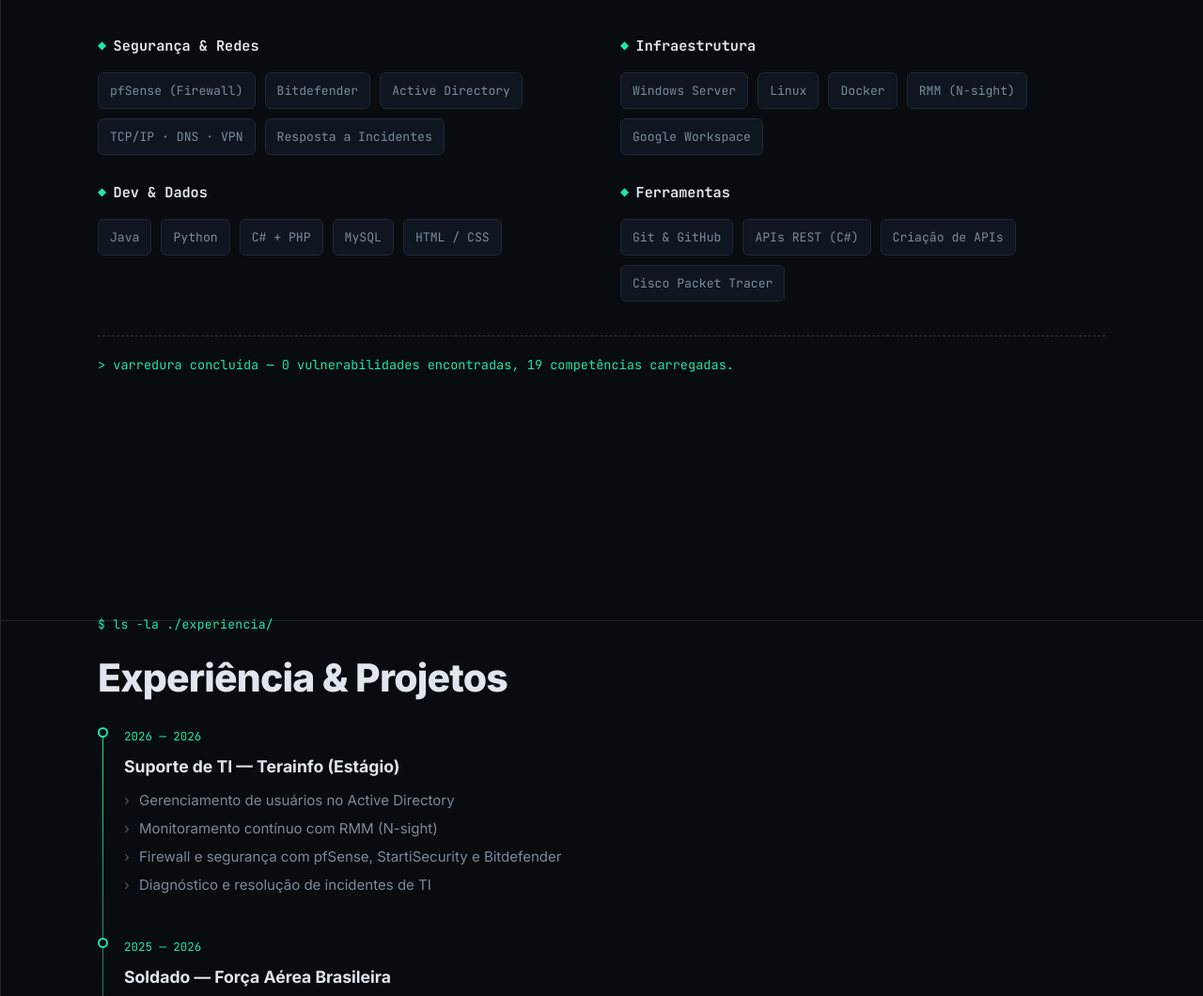
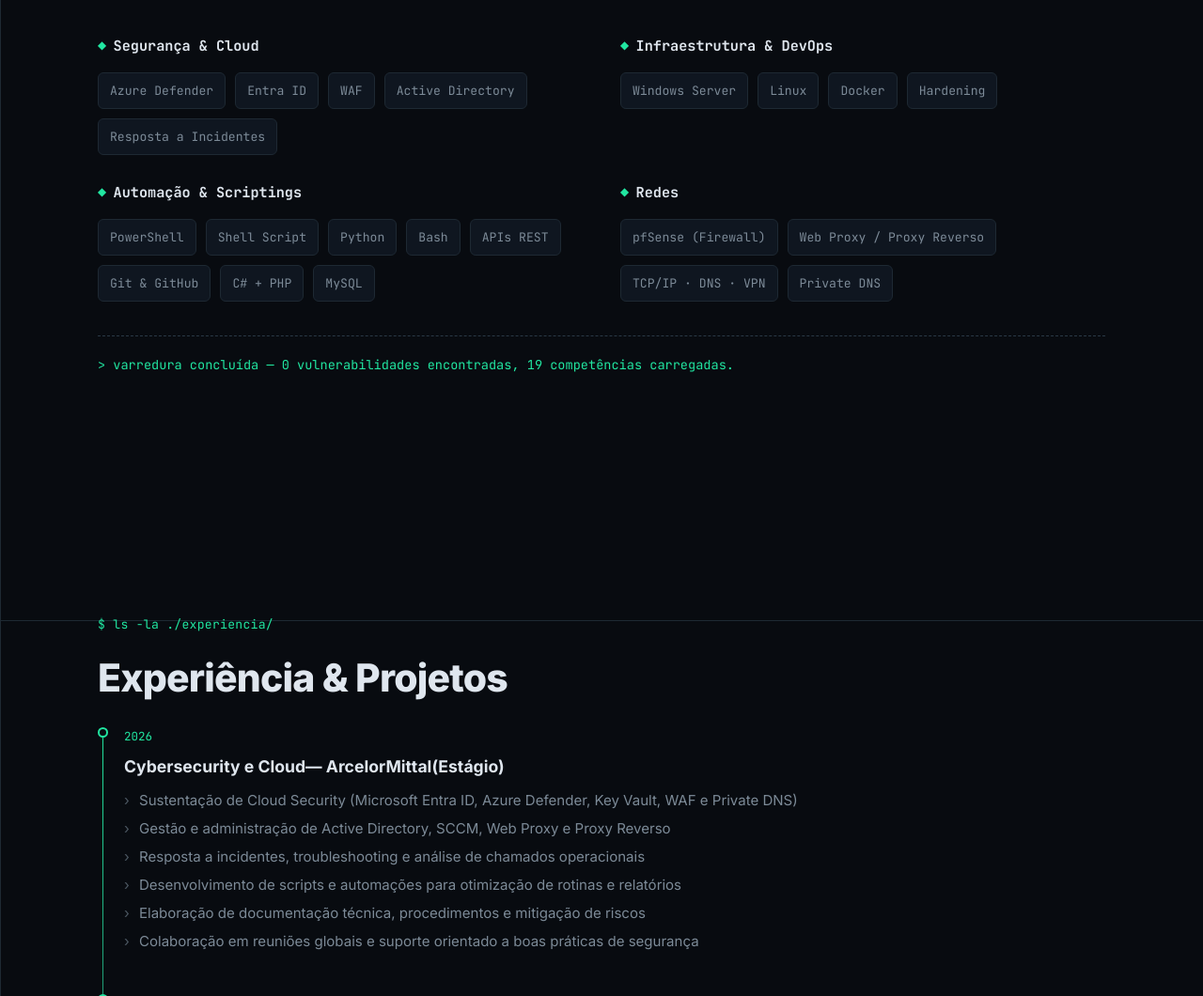
Before and after one commit to Phreis13/meu-portfolio, a plain HTML site: page index.html in a window 1280 px wide. Shown: the part 1740-2800 px from the top of the page at 94% size. Drawn offline with Linux system fonts and the light colour scheme.

Commit message:
Revise portfolio for Cybersecurity focus
Updated the portfolio to reflect a focus on Cybersecurity, including changes to the title, roles, descriptions, and skills. Added new experience related to Cloud Security and incident response.

```diff
--- a/index.html
+++ b/index.html
@@ -3,7 +3,7 @@
 <head>
 <meta charset="UTF-8">
 <meta name="viewport" content="width=device-width, initial-scale=1.0">
-<title>Pedro Reis — Suporte & Segurança de TI</title>
+<title>Pedro Reis — Cybersecurity</title>
 <meta name="description" content="Portfólio de Pedro Reis — Técnico de TI focado em Cybersecurity, Redes e Infraestrutura.">
 <link rel="preconnect" href="https://fonts.googleapis.com">
 <link rel="preconnect" href="https://fonts.gstatic.com" crossorigin>
@@ -16,7 +16,7 @@
 
 <header class="nav" id="nav">
   <div class="nav__inner">
-    <a href="#home" class="nav__logo">PR<span class="nav__logo-cursor">_</span></a>
+    <a href="#home" class="nav__logo">C:\Users\PEDRO><span class="nav__logo-cursor">_</span></a>
     <nav class="nav__links" id="navLinks">
       <a href="#home" class="nav__link" data-link>início</a>
       <a href="#sobre" class="nav__link" data-link>sobre</a>
@@ -50,8 +50,8 @@
       </div>
 
       <h1 class="hero__name">Pedro Reis</h1>
-      <p class="hero__role">Suporte & Segurança de TI <span class="hero__sep">/</span> Redes <span class="hero__sep">/</span> Infraestrutura</p>
-      <p class="hero__desc">Estudante de Ciência da Computação (UNA) e Técnico em Informática, atuando com Active Directory, firewall pfSense, monitoramento e resposta a incidentes. Interessado em construir defesas melhores, um firewall de cada vez.</p>
+      <p class="hero__role">Cybersecurity<span class="hero__sep">/</span> Network & Cloud Security<span class="hero__sep">/</span> SecOps</p>
+      <p class="hero__desc">Atuo na segurança e sustentação de ambientes Cloud e On-Premises, com foco em gestão de Firewalls, WAF, Microsoft Azure (Entra ID, Defender), Active Directory e resposta a incidentes. Focado em automação de processos e mitigação de riscos de rede e infraestrutura. Interessado em construir defesas melhores, um firewall de cada vez.</p>
 
       <div class="hero__actions">
         <a href="#experiencia" class="btn btn--primary">Ver experiência</a>
@@ -69,9 +69,9 @@
     <div class="about__grid">
       <div class="about__text" data-reveal>
         <h2 class="section__title">Sobre mim</h2>
-        <p>Sou técnico em Informática pelo COTEMIG e atualmente curso o 3º período de Ciência da Computação na UNA. Minha rotina gira em torno de manter redes, servidores e usuários seguros — do gerenciamento de Active Directory ao ajuste fino de regras de firewall.</p>
-        <p>Passei pela Força Aérea Brasileira, onde disciplina e atenção a detalhes viraram parte de como eu trabalho. Hoje, como suporte de TI na Terainfo, cuido do dia a dia de segurança: monitoramento com RMM, resposta a incidentes e hardening de endpoints.</p>
-        <p>Meu objetivo é migrar de suporte para uma posição focada 100% em Cybersecurity — SOC, análise de vulnerabilidades ou segurança de redes.</p>
+        <p>Técnico em Informática pelo COTEMIG e estudante de Ciência da Computação na UNA. Atuo diretamente na área de Cybersecurity na ArcelorMittal, garantindo a proteção de redes, infraestruturas híbridas e identidades digitais.</p>
+        <p>Com bagagem na Força Aérea Brasileira, trago a disciplina e o rigor metodológico para a rotina defensiva. Na Terainfo, atuo diretamente na área de Cybersecurity, cuidando da resposta a incidentes, monitoramento contínuo, hardening de endpoints e segurança em nuvem.</p>
+        <p>Meu objetivo é continuar evoluindo como especialista em Segurança da Informação, fortalecendo a postura defensiva de infraestruturas críticas e lidando com desafios complexos de SecOps e Cloud Security.</p>
       </div>
       <aside class="about__facts" data-reveal>
         <div class="fact">
@@ -84,7 +84,7 @@
         </div>
         <div class="fact">
           <span class="fact__label">Foco atual</span>
-          <span class="fact__value">Redes, AD, Firewall & Resposta a Incidentes</span>
+          <span class="fact__value">Cibersecurity e Cloud</span>
         </div>
         <div class="fact">
           <span class="fact__label">Localização</span>
@@ -92,7 +92,7 @@
         </div>
         <div class="fact">
           <span class="fact__label">Idioma</span>
-          <span class="fact__value">Inglês — Intermediário</span>
+          <span class="fact__value">Inglês — Avançado</span>
         </div>
       </aside>
     </div>
@@ -106,45 +106,48 @@
 
     <div class="skills__grid">
       <div class="skillgroup" data-reveal>
-        <h3 class="skillgroup__title"><span class="skillgroup__icon">◆</span> Segurança & Redes</h3>
+        <h3 class="skillgroup__title"><span class="skillgroup__icon">◆</span> Segurança & Cloud</h3>
         <ul class="chiplist" data-chiplist>
-          <li class="chip">pfSense (Firewall)</li>
-          <li class="chip">Bitdefender</li>
+          <li class="chip">Azure Defender</li>
+          <li class="chip">Entra ID</li>
+          <li class="chip">WAF</li>
           <li class="chip">Active Directory</li>
-          <li class="chip">TCP/IP · DNS · VPN</li>
           <li class="chip">Resposta a Incidentes</li>
         </ul>
       </div>
 
       <div class="skillgroup" data-reveal>
-        <h3 class="skillgroup__title"><span class="skillgroup__icon">◆</span> Infraestrutura</h3>
+        <h3 class="skillgroup__title"><span class="skillgroup__icon">◆</span> Infraestrutura & DevOps</h3>
         <ul class="chiplist" data-chiplist>
           <li class="chip">Windows Server</li>
           <li class="chip">Linux</li>
           <li class="chip">Docker</li>
-          <li class="chip">RMM (N-sight)</li>
-          <li class="chip">Google Workspace</li>
+          <li class="chip">Hardening</li>
         </ul>
       </div>
 
       <div class="skillgroup" data-reveal>
-        <h3 class="skillgroup__title"><span class="skillgroup__icon">◆</span> Dev & Dados</h3>
+        <h3 class="skillgroup__title"><span class="skillgroup__icon">◆</span> Automação & Scriptings</h3>
         <ul class="chiplist" data-chiplist>
-          <li class="chip">Java</li>
+          <li class="chip">PowerShell</li>
+          <li class="chip">Shell Script</li>
           <li class="chip">Python</li>
+          <li class="chip">Bash</li>
+           <li class="chip">APIs REST</li>
+           <li class="chip">Git & GitHub</li>
           <li class="chip">C# + PHP</li>
           <li class="chip">MySQL</li>
-          <li class="chip">HTML / CSS</li>
+
         </ul>
       </div>
 
       <div class="skillgroup" data-reveal>
-        <h3 class="skillgroup__title"><span class="skillgroup__icon">◆</span> Ferramentas</h3>
+        <h3 class="skillgroup__title"><span class="skillgroup__icon">◆</span> Redes</h3>
         <ul class="chiplist" data-chiplist>
-          <li class="chip">Git & GitHub</li>
-          <li class="chip">APIs REST (C#)</li>
-          <li class="chip">Criação de APIs</li>
-          <li class="chip">Cisco Packet Tracer</li>
+          <li class="chip">pfSense (Firewall)</li>
+          <li class="chip">Web Proxy / Proxy Reverso</li>
+          <li class="chip">TCP/IP · DNS · VPN</li>
+          <li class="chip">Private DNS</li>
         </ul>
       </div>
     </div>
@@ -158,10 +161,26 @@
     <h2 class="section__title" data-reveal>Experiência & Projetos</h2>
 
     <div class="timeline">
+       <div class="timeline__item" data-reveal>
+        <div class="timeline__marker"></div>
+        <div class="timeline__content">
+          <span class="timeline__date">2026</span>
+          <h3 class="timeline__role">Cybersecurity e Cloud— ArcelorMittal(Estágio)</h3>
+          <ul>
+            <li>Sustentação de Cloud Security (Microsoft Entra ID, Azure Defender, Key Vault, WAF e Private DNS)</li>
+            <li>Gestão e administração de Active Directory, SCCM, Web Proxy e Proxy Reverso</li>
+            <li>Resposta a incidentes, troubleshooting e análise de chamados operacionais</li>
+            <li>Desenvolvimento de scripts e automações para otimização de rotinas e relatórios</li>
+            <li>Elaboração de documentação técnica, procedimentos e mitigação de riscos</li>
+            <li>Colaboração em reuniões globais e suporte orientado a boas práticas de segurança</li>
+          </ul>
+        </div>
+      </div>
+
       <div class="timeline__item" data-reveal>
         <div class="timeline__marker"></div>
         <div class="timeline__content">
-          <span class="timeline__date">2026 — 2026</span>
+          <span class="timeline__date">2026</span>
           <h3 class="timeline__role">Suporte de TI — Terainfo (Estágio)</h3>
           <ul>
             <li>Gerenciamento de usuários no Active Directory</li>
```
